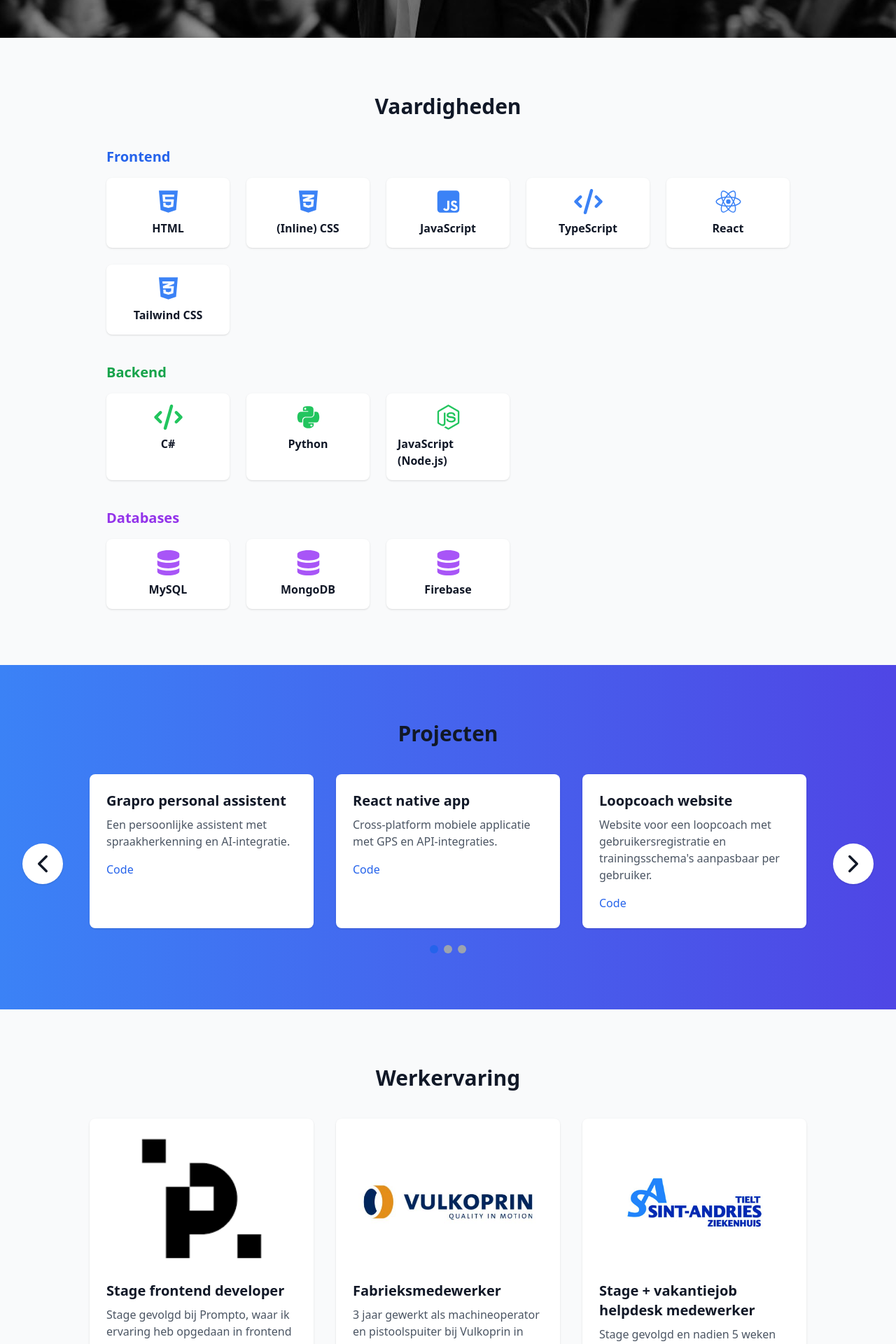
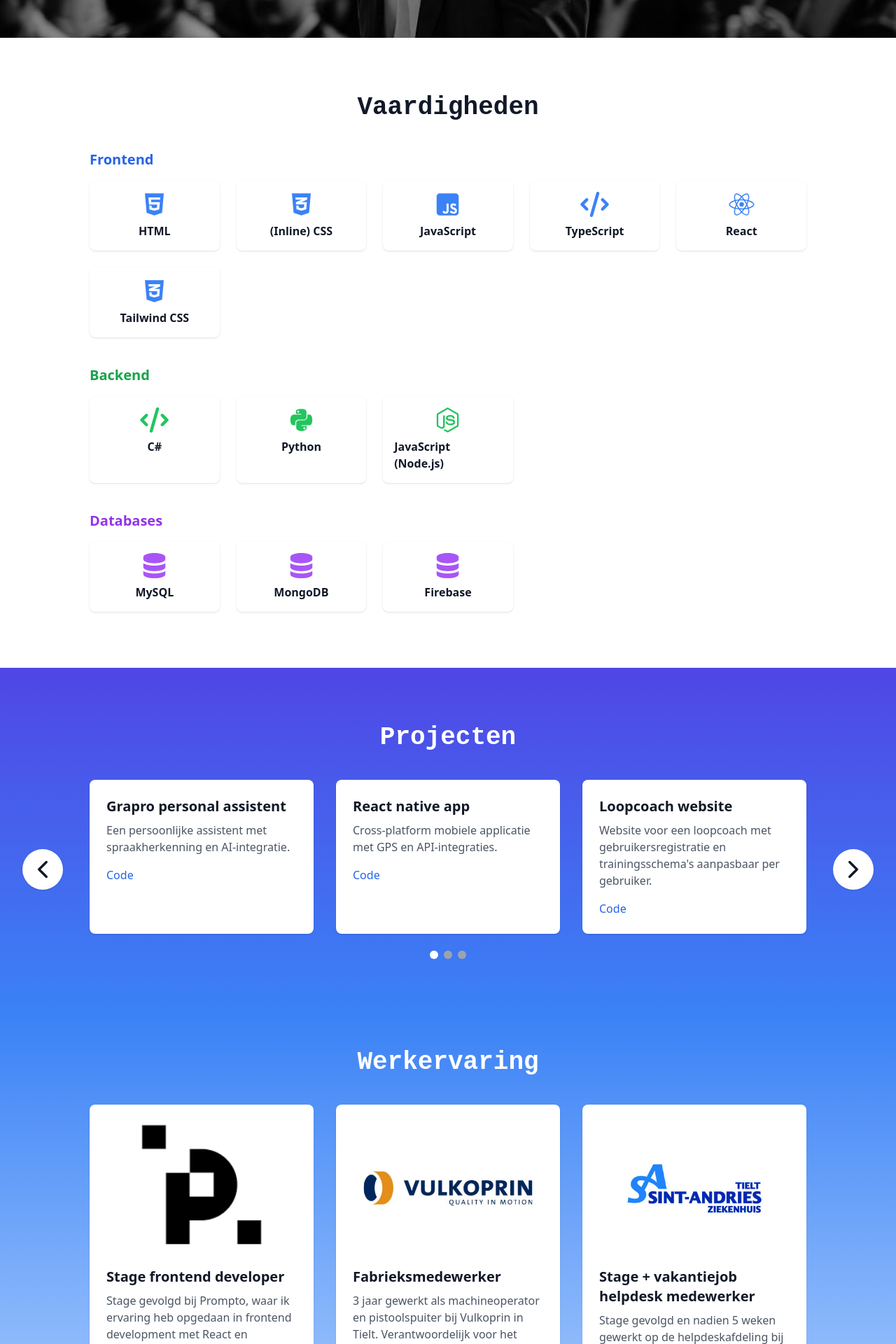
Before and after one commit to TiagoBelmonte/CV-Website-TiagoBelmonte, a React (Vite) app: page / in a window 1280 px wide. Shown: the part 560-2480 px from the top of the page at 70% size. Built offline with nearby package versions, Linux system fonts and the light colour scheme; the HTML template or start-up script is replaced by a standard one.

Commit message:
added cleaner background plus google fonts

```diff
--- /dev/null
+++ b/public/index.html
@@ -0,0 +1,7 @@
+<link rel="preconnect" href="https://fonts.googleapis.com" />
+<link rel="preconnect" href="https://fonts.gstatic.com" crossorigin />
+
+<link
+  href="https://fonts.googleapis.com/css2?family=Roboto+Mono:wght@400;500;700&family=Lora:wght@400;500;600;700&display=swap"
+  rel="stylesheet"
+/>
--- a/src/components/Footer.jsx
+++ b/src/components/Footer.jsx
@@ -1,8 +1,8 @@
 export default function Footer() {
   return (
-    <footer className="bg-gradient-to-r from-blue-500 to-indigo-600 shadow-md mt-10">
-      <div className="max-w-5xl mx-auto text-center py-10 px-6">
-        <p className="text-gray-700 text-lg mb-4">
+    <footer className=" bg-gradient-to-b from-blue-200 to-white shadow-md mt-0">
+      <div className="max-w-5xl mx-auto text-center py-8 px-6">
+        <p className="text-black  text-lg mb-4">
           Wilt u meer van mijn werkervaring zien en/of mijn CV downloaden?
         </p>
         <a
--- a/src/components/Hero.jsx
+++ b/src/components/Hero.jsx
@@ -55,7 +55,7 @@ export default function Hero() {
       {/* content positioned over the image (left-aligned) */}
       <div className="absolute inset-0 flex items-center justify-start transform -translate-y-[140px]">
         <div className="w-full">
-          <h2 className="text-8xl font-bold mb-6 text-center">
+          <h2 className=" font-Header text-8xl font-bold mb-6 text-center">
             Junior Developer
           </h2>
 
--- a/src/components/Projects.jsx
+++ b/src/components/Projects.jsx
@@ -67,9 +67,11 @@ export default function Projects() {
   return (
     <section
       id="projects"
-      className="py-20 px-6 bg-gradient-to-r from-blue-500 to-indigo-600"
+      className="py-20 px-6 bg-gradient-to-t from-blue-500 to-indigo-600"
     >
-      <h3 className="text-3xl font-bold text-center mb-10">Projecten</h3>
+      <h3 className="font-title text-4xl font-bold text-center mb-10 text-white">
+        Projecten
+      </h3>
 
       <div className="relative max-w-5xl mx-auto">
         {/* Grid */}
@@ -117,7 +119,7 @@ export default function Projects() {
               key={index}
               onClick={() => setCurrentPage(index)}
               className={`w-3 h-3 rounded-full ${
-                currentPage === index ? "bg-blue-600" : "bg-gray-400"
+                currentPage === index ? "bg-white" : "bg-gray-400"
               }`}
             />
           ))}
--- a/src/components/Skills.jsx
+++ b/src/components/Skills.jsx
@@ -33,8 +33,11 @@ export default function Skills() {
   ];
 
   return (
-    <section id="skills" className="py-20 px-6 max-w-5xl mx-auto">
-      <h3 className="text-3xl font-bold text-center mb-10">Vaardigheden</h3>
+    <section id="skills" className="py-20 px-6 mx-auto bg-white">
+      <div className="max-w-5xl mx-auto">
+        <h3 className="font-title text-4xl font-bold text-center mb-10">
+          Vaardigheden
+        </h3>
 
         {/* Frontend */}
         <h4 className="text-xl font-semibold mb-4 text-blue-600">Frontend</h4>
@@ -71,7 +74,9 @@ export default function Skills() {
         </div>
 
         {/* Databases */}
-      <h4 className="text-xl font-semibold mb-4 text-purple-600">Databases</h4>
+        <h4 className="text-xl font-semibold mb-4 text-purple-600">
+          Databases
+        </h4>
         <div className="grid grid-cols-2 sm:grid-cols-3 md:grid-cols-5 gap-6">
           {databaseSkills.map((skill, index) => (
             <div
@@ -86,6 +91,7 @@ export default function Skills() {
             </div>
           ))}
         </div>
+      </div>
     </section>
   );
 }
--- a/src/components/Werkervaring.jsx
+++ b/src/components/Werkervaring.jsx
@@ -23,8 +23,13 @@ export default function Contact() {
     },
   ];
   return (
-    <section id="contact" className="py-20 px-6">
-      <h3 className="text-3xl font-bold text-center mb-10">Werkervaring</h3>
+    <section
+      id="contact"
+      className="py-12 px-6 bg-gradient-to-b from-blue-500 to-blue-200"
+    >
+      <h3 className="font-title text-white text-4xl font-bold text-center mb-10">
+        Werkervaring
+      </h3>
       <div className="max-w-5xl mx-auto grid grid-cols-1 sm:grid-cols-2 lg:grid-cols-3 gap-8">
         {werkervaring.map((item, index) => (
           <div
--- a/tailwind.config.js
+++ b/tailwind.config.js
@@ -1,10 +1,12 @@
 export default {
-  content: [
-    "./index.html",
-    "./src/**/*.{js,ts,jsx,tsx}",
-  ],
+  content: ["./index.html", "./src/**/*.{js,ts,jsx,tsx}"],
   theme: {
-    extend: {},
+    extend: {
+      fontFamily: {
+        title: ["'Roboto Mono'", "monospace"],
+        Header: ["Lora", "serif"],
+      },
+    },
   },
   plugins: [],
-}
+};
```
Lines whose indentation alone changed are shown as unchanged.
